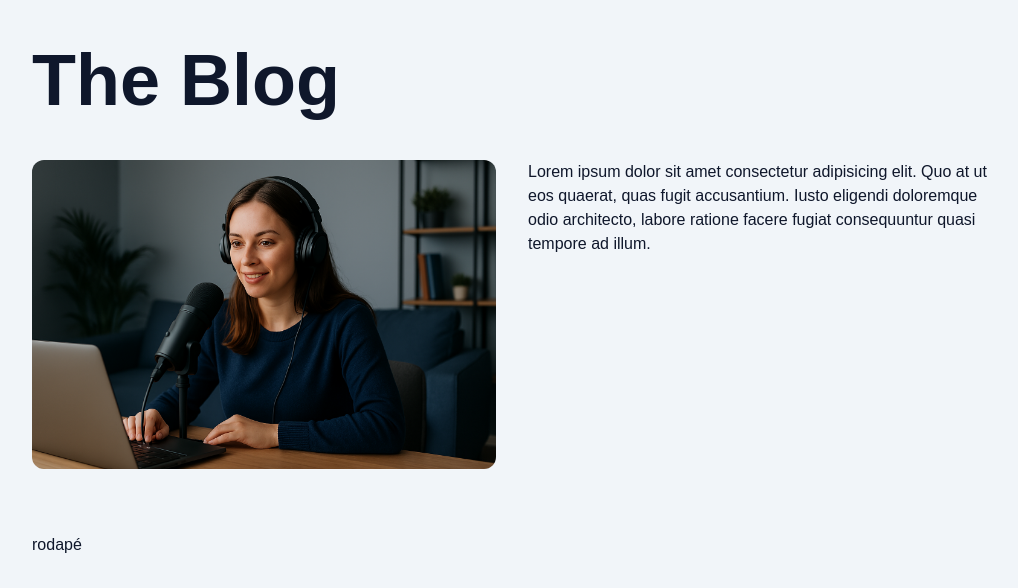
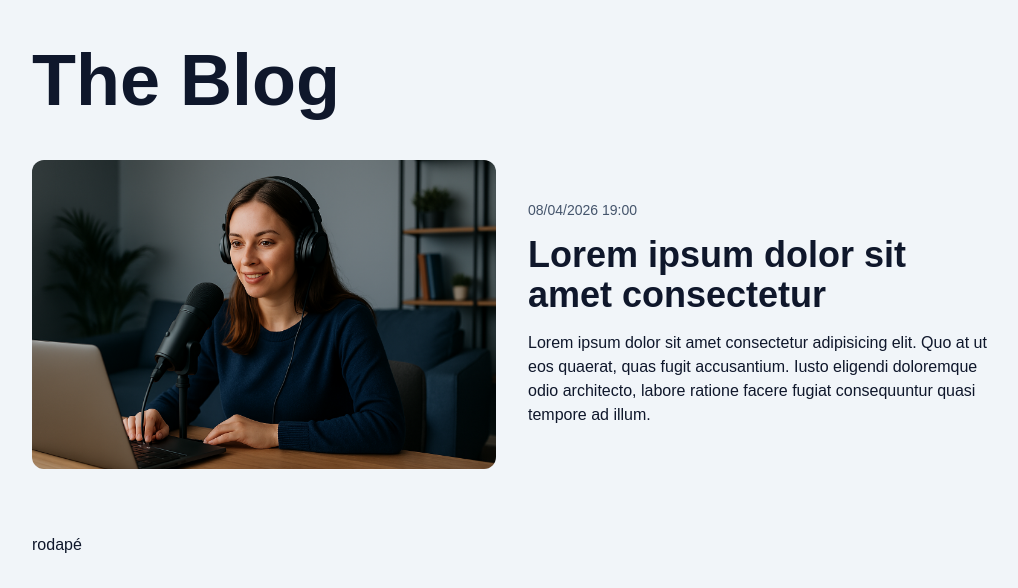
Before and after one commit to kaynanldev-f/blog-react, a Next.js app: page / in a window 1280 px wide. Shown: the top 588 px of the page, without its empty margins (128-1146 px from the left). Built offline with nearby package versions, Linux system fonts and the light colour scheme.

Commit message:
feat: desenvolvimento de componente PostHeading

```diff
--- a/src/app/page.tsx
+++ b/src/app/page.tsx
@@ -5,6 +5,7 @@ import Header from "../components/Header/Header";
 import { Suspense } from "react";
 import Link from "next/link";
 import Image from "next/image";
+import PostHeading from "../components/PostHeading/PostHeading";
 
 export default function Home() {
   return (
@@ -13,14 +14,20 @@ export default function Home() {
       <section className="grid grid-cols-1 gap-8 mb-16 sm:grid-cols-2 group">
         <Link href={"#"} className="w-full h-full overflow-hidden rounded-xl">
           <Image
-            className="group-hover:scale-105 transition"
+            className="group-hover:scale-105 h-full w-full transition object-cover object-center"
             src="/images/bryen_0.png"
             alt="imagem do titulo"
             width={1200}
             height={720}
           />
         </Link>
-        <div>
+        <div className="flex flex-col gap-4 sm:justify-center">
+          <time className="text-slate-600 text-sm/tight" dateTime="2026-04-08">
+            08/04/2026 19:00
+          </time>
+          <PostHeading url="#" as="h1">
+            Lorem ipsum dolor sit amet consectetur
+          </PostHeading>
           <p>
             Lorem ipsum dolor sit amet consectetur adipisicing elit. Quo at ut
             eos quaerat, quas fugit accusantium. Iusto eligendi doloremque odio
--- /dev/null
+++ b/src/components/PostHeading/PostHeading.tsx
@@ -0,0 +1,19 @@
+import Link from "next/link";
+
+interface PropsHeading {
+  children: React.ReactNode;
+  url: string;
+  as: "h1" | "h2";
+}
+
+export default function PostHeading({ children, url, as: Tag }: PropsHeading) {
+  const classMap = {
+    h1: "text-2xl font-extrabold sm:text-4xl",
+    h2: "text-2xl font-extrabold bg-red-500 sm:text-4xl",
+  };
+  return (
+    <Tag className={classMap[Tag]}>
+      <Link href={url}>{children}</Link>
+    </Tag>
+  );
+}
```
